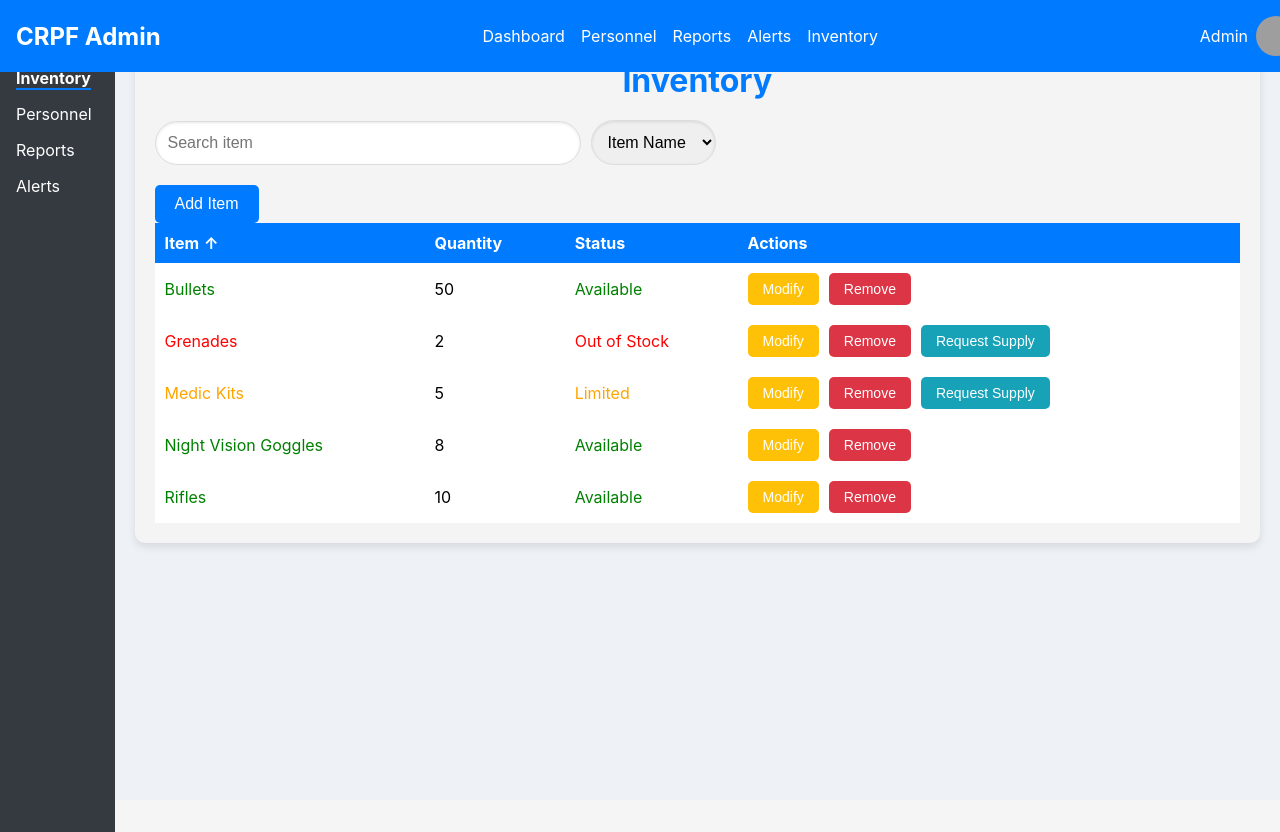
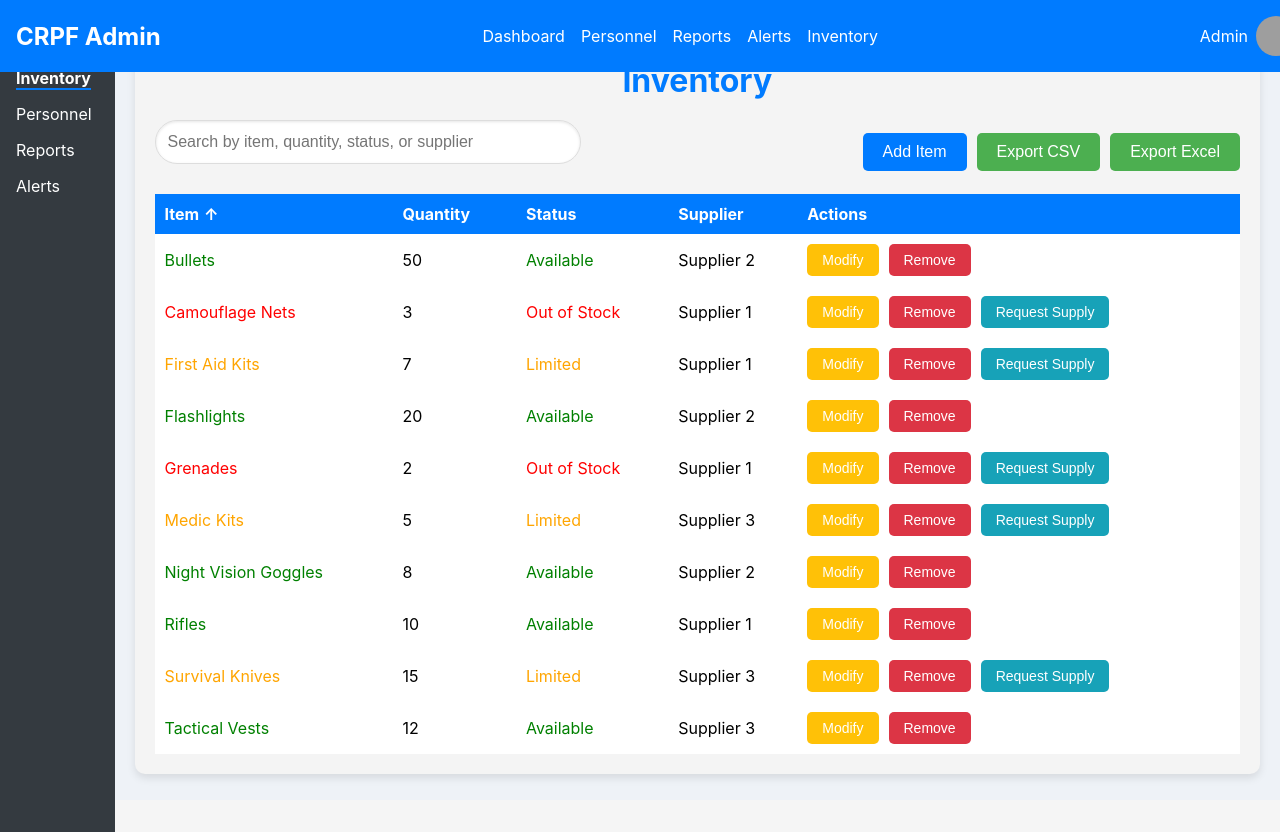
Before and after one commit to sarthakkarora/CRPF-PORTAL, a React (Create React App) app: page /inventory in a window 1280 px wide. Built offline with nearby package versions, Linux system fonts and the light colour scheme; grey boxes are pictures that could not be loaded.

Commit message:
Inventory.js

```diff
--- a/src/components/Inventory.js
+++ b/src/components/Inventory.js
@@ -1,12 +1,19 @@
 import React, { useState } from 'react';
 import './Inventory.css';
+import * as XLSX from 'xlsx';
+import Papa from 'papaparse';
 
 const initialInventory = [
-  { id: 1, item: 'Rifles', quantity: 10, status: 'Available' },
-  { id: 2, item: 'Bullets', quantity: 50, status: 'Available' },
-  { id: 3, item: 'Medic Kits', quantity: 5, status: 'Limited' },
-  { id: 4, item: 'Grenades', quantity: 2, status: 'Out of Stock' },
-  { id: 5, item: 'Night Vision Goggles', quantity: 8, status: 'Available' },
+  { id: 1, item: 'Rifles', quantity: 10, status: 'Available', supplier: 'Supplier 1' },
+  { id: 2, item: 'Bullets', quantity: 50, status: 'Available', supplier: 'Supplier 2' },
+  { id: 3, item: 'Medic Kits', quantity: 5, status: 'Limited', supplier: 'Supplier 3' },
+  { id: 4, item: 'Grenades', quantity: 2, status: 'Out of Stock', supplier: 'Supplier 1' },
+  { id: 5, item: 'Night Vision Goggles', quantity: 8, status: 'Available', supplier: 'Supplier 2' },
+  { id: 6, item: 'Tactical Vests', quantity: 12, status: 'Available', supplier: 'Supplier 3' },
+  { id: 7, item: 'First Aid Kits', quantity: 7, status: 'Limited', supplier: 'Supplier 1' },
+  { id: 8, item: 'Flashlights', quantity: 20, status: 'Available', supplier: 'Supplier 2' },
+  { id: 9, item: 'Survival Knives', quantity: 15, status: 'Limited', supplier: 'Supplier 3' },
+  { id: 10, item: 'Camouflage Nets', quantity: 3, status: 'Out of Stock', supplier: 'Supplier 1' }
 ];
 
 const Inventory = () => {
@@ -14,8 +21,8 @@ const Inventory = () => {
   const [newItem, setNewItem] = useState(null);
   const [editingItem, setEditingItem] = useState(null);
   const [searchQuery, setSearchQuery] = useState('');
-  const [searchField, setSearchField] = useState('item');
   const [sortConfig, setSortConfig] = useState({ key: 'item', direction: 'ascending' });
+  const [selectedSupplier, setSelectedSupplier] = useState('');
 
   const handleAddItem = () => {
     if (editingItem) {
@@ -42,7 +49,10 @@ const Inventory = () => {
   };
 
   const handleRequestSupply = (item) => {
-    alert(`Requesting supply for ${item.item}`);
+    const supplier = prompt("Select Supplier (1, 2, or 3):");
+    if (supplier) {
+      alert(`Requested supplies for ${item.item} from Supplier ${supplier} on ${new Date().toLocaleDateString()}`);
+    }
   };
 
   const handleSort = (key) => {
@@ -54,13 +64,12 @@ const Inventory = () => {
     setSearchQuery(e.target.value);
   };
 
-  const handleSearchFieldChange = (e) => {
-    setSearchField(e.target.value);
-  };
-
   const filteredInventory = inventory
     .filter(item =>
-      item[searchField].toString().toLowerCase().includes(searchQuery.toLowerCase())
+      item.item.toLowerCase().includes(searchQuery.toLowerCase()) ||
+      item.quantity.toString().includes(searchQuery) ||
+      item.status.toLowerCase().includes(searchQuery.toLowerCase()) ||
+      item.supplier.toLowerCase().includes(searchQuery.toLowerCase())
     )
     .sort((a, b) => {
       if (a[sortConfig.key] < b[sortConfig.key]) return sortConfig.direction === 'ascending' ? -1 : 1;
@@ -68,29 +77,45 @@ const Inventory = () => {
       return 0;
     });
 
+  const exportToCSV = () => {
+    const csv = Papa.unparse(filteredInventory);
+    const blob = new Blob([csv], { type: 'text/csv;charset=utf-8;' });
+    const url = URL.createObjectURL(blob);
+    const link = document.createElement('a');
+    link.href = url;
+    link.setAttribute('download', 'inventory.csv');
+    link.click();
+  };
+
+  const exportToExcel = () => {
+    const ws = XLSX.utils.json_to_sheet(filteredInventory);
+    const wb = XLSX.utils.book_new();
+    XLSX.utils.book_append_sheet(wb, ws, 'Inventory');
+    XLSX.writeFile(wb, 'inventory.xlsx');
+  };
+
   return (
     <div className="inventory-container">
       <h1 className="inventory-heading">Inventory</h1>
+      <div className="controls-container">
         <div className="search-container">
           <input
             type="text"
             value={searchQuery}
             onChange={handleSearch}
-          placeholder={`Search ${searchField}`}
+            placeholder="Search by item, quantity, status, or supplier"
           />
-        <select
-          value={searchField}
-          onChange={handleSearchFieldChange}
-          className="search-field-select"
-        >
-          <option value="item">Item Name</option>
-          <option value="quantity">Quantity</option>
-          <option value="status">Status</option>
-        </select>
         </div>
-      <button className="toggle-add-item-button" onClick={() => setNewItem(newItem ? null : { item: '', quantity: '', status: 'Available' })}>
+        <button className="toggle-add-item-button" onClick={() => setNewItem(newItem ? null : { item: '', quantity: '', status: 'Available', supplier: 'Supplier 1' })}>
           {newItem ? 'Cancel' : 'Add Item'}
         </button>
+        <button className="export-button" onClick={exportToCSV}>
+          Export CSV
+        </button>
+        <button className="export-button" onClick={exportToExcel}>
+          Export Excel
+        </button>
+      </div>
       {newItem && (
         <div className="add-item-form">
           <input
@@ -112,6 +137,14 @@ const Inventory = () => {
             <option value="Available">Available</option>
             <option value="Limited">Limited</option>
             <option value="Out of Stock">Out of Stock</option>
+          </select>
+          <select
+            value={newItem.supplier}
+            onChange={(e) => setNewItem({ ...newItem, supplier: e.target.value })}
+          >
+            <option value="Supplier 1">Supplier 1</option>
+            <option value="Supplier 2">Supplier 2</option>
+            <option value="Supplier 3">Supplier 3</option>
           </select>
           <button className="submit-add-item-button" onClick={handleAddItem}>
             {editingItem ? 'Modify Item' : 'Add Item'}
@@ -139,6 +172,12 @@ const Inventory = () => {
                 {sortConfig.key === 'status' && (sortConfig.direction === 'ascending' ? '↑' : '↓')}
               </span>
             </th>
+            <th onClick={() => handleSort('supplier')}>
+              Supplier
+              <span className="sort-arrow">
+                {sortConfig.key === 'supplier' && (sortConfig.direction === 'ascending' ? '↑' : '↓')}
+              </span>
+            </th>
             <th>Actions</th>
           </tr>
         </thead>
@@ -148,6 +187,7 @@ const Inventory = () => {
               <td className={`status-${item.status.toLowerCase().replace(/\s+/g, '-')}`}>{item.item}</td>
               <td>{item.quantity}</td>
               <td className={`status-${item.status.toLowerCase().replace(/\s+/g, '-')}`}>{item.status}</td>
+              <td>{item.supplier}</td>
               <td>
                 <button className="modify-button" onClick={() => handleModifyItem(item)}>
                   Modify
```
Lines whose indentation alone changed are shown as unchanged.
